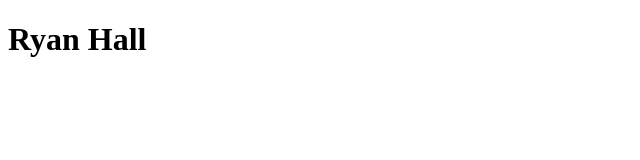
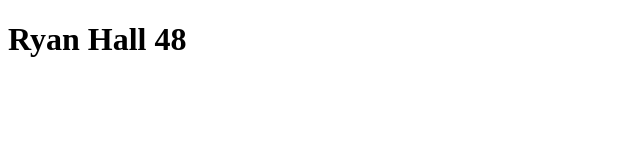
Before and after one commit to rsoghall/github_demo, a plain HTML site: page index.html in a window 1280 px wide. Shown: the full height of the page, 0-640 px from the left. Drawn offline with Linux system fonts and the light colour scheme.

Commit message:
added age

```diff
--- a/index.html
+++ b/index.html
@@ -7,6 +7,6 @@
     <title>Document</title>
 </head>
 <body>
-<h1>Ryan Hall</h1>
+<h1>Ryan Hall 48</h1>
 </body>
 </html>
```
